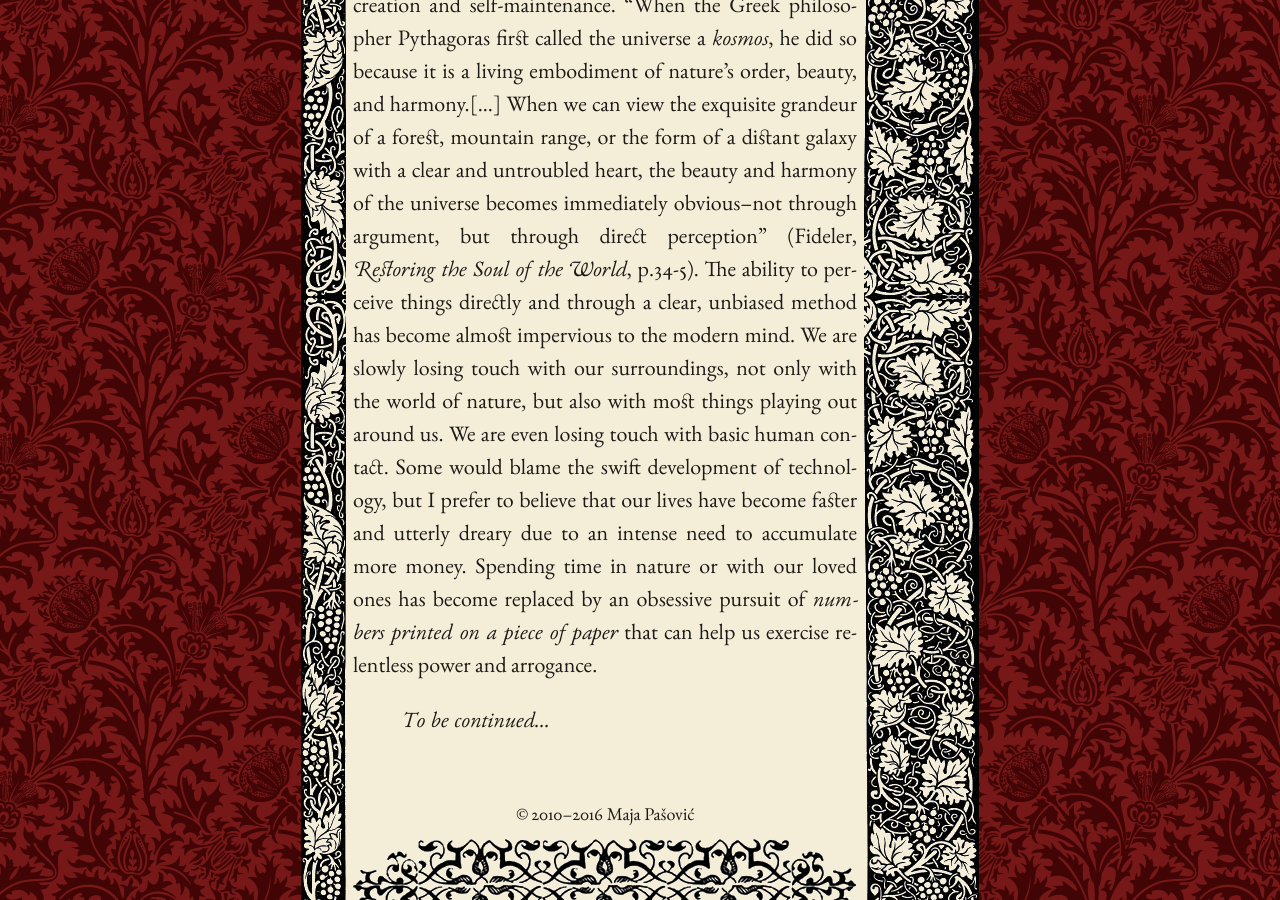
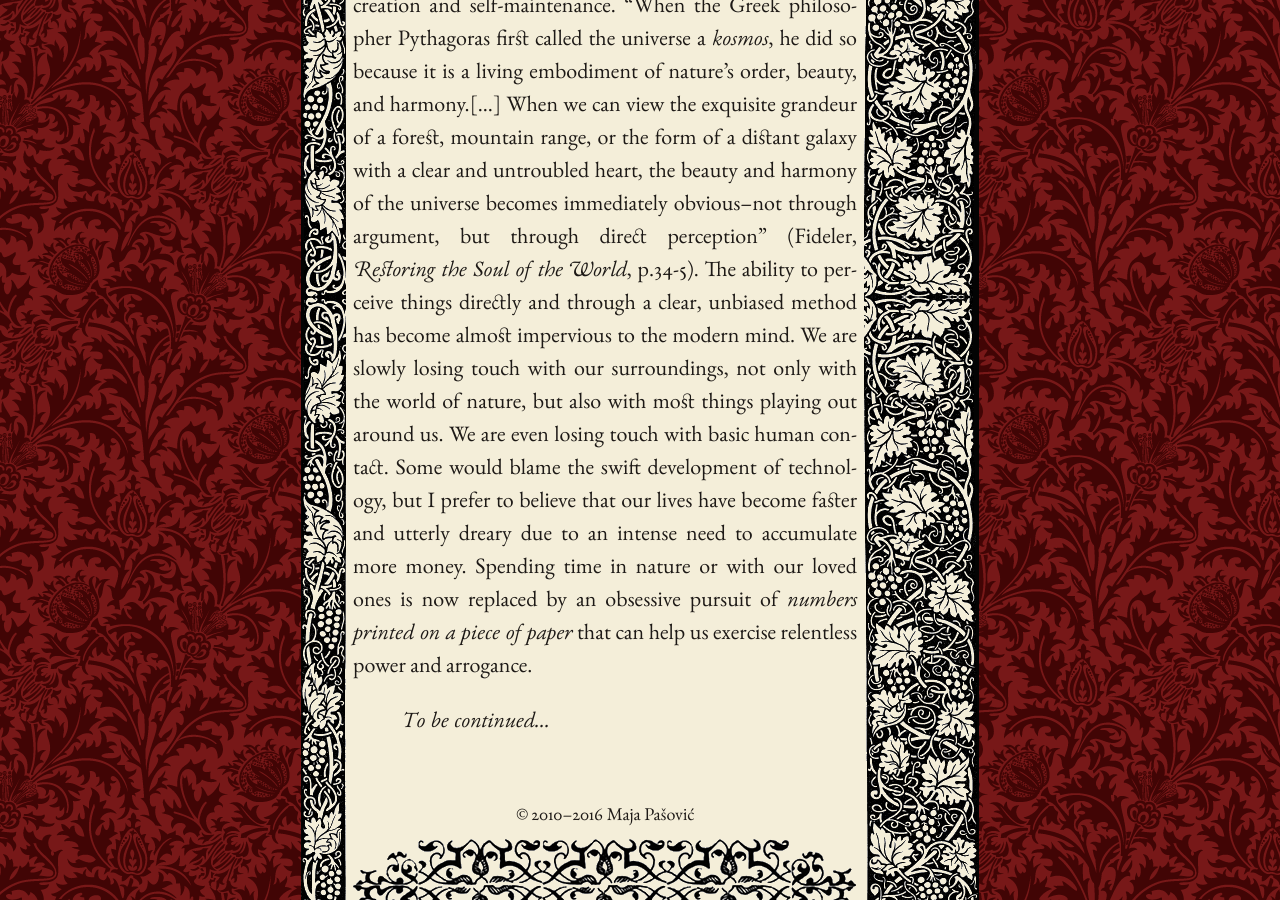
Before and after one commit to mpasovic/majapasovic.org, a Jekyll site: the page built from _posts/2016-07-06-a-lamenting-song-for-fireflies-progressive-destruction-of-the-environment-and-its-consequences.md, in a window 1280 px wide and 900 px high, scrolled down 3651 px. Built offline with Jekyll 4.4.1, drawn with Linux system fonts in a browser that asks for light colours; nearby versions of some CDN libraries.

Commit message:
Updated 2016-07-06-a-lamenting-song-for-fireflies-progressive-destruction-of-the-environment-and-its-consequences.md

```diff
--- a/_posts/2016-07-06-a-lamenting-song-for-fireflies-progressive-destruction-of-the-environment-and-its-consequences.md
+++ b/_posts/2016-07-06-a-lamenting-song-for-fireflies-progressive-destruction-of-the-environment-and-its-consequences.md
@@ -28,6 +28,8 @@ As a child, I wondered if fireflies came out at night from a mysterious land/hab
 Then, one day--after the childhood age has reached the end--reality hits us with its cruel truth: the summer nights that we used to know have changed substantially, and fireflies have started to gradually abandon the human race. Now, the night sky in the cities is not lit up by these luminous insects; instead, it is strewn with the reflection of colossal glowing glass boards, monstrous skyscrapers, and noisy traffic. Even the garlands of trees and flowers in the countryside and forests have been replaced with concrete, bricks and cement mortar; the waterways are being resized and transformed into areas fit for cargo vessels (as scientists have observed, many species of fireflies like to reside close to water); light pollution is on the rise, due to overpopulated cities and increased traffic; and finally, pesticides have become the staple ingredient of grass, food, and air. All of these factors have largely contributed to a decline in the number of firefly species worldwide. Summer nights have darkened from tufts blue to rust and slategray.
 
 *****
-As Ancient Greeks believed, nature is in a constant whirl of creation and self-maintenance. "When the Greek philosopher Pythagoras first called the universe a *kosmos*, he did so because it is a living embodiment of nature's order, beauty, and harmony.[...] When we can view the exquisite grandeur of a forest, mountain range, or the form of a distant galaxy with a clear and untroubled heart, the beauty and harmony of the universe becomes immediately obvious--not through argument, but through direct perception" (Fideler, *Restoring the Soul of the World*, p.34-5). The ability to perceive things directly and through a clear, unbiased method has become almost impervious to the modern mind. We are slowly losing touch with our surroundings, not only with the world of nature, but also with most things playing out around us. We are even losing touch with basic human contact. Some would blame the swift development of technology, but I prefer to believe that our lives have become faster and utterly dreary due to an intense need to accumulate more money. Spending time in nature or with our loved ones has become replaced by an obsessive pursuit of *numbers printed on a piece of paper* that can help us exercise relentless power and arrogance.
+As Ancient Greeks believed, nature is in a constant whirl of creation and self-maintenance. "When the Greek philosopher Pythagoras first called the universe a *kosmos*, he did so because it is a living embodiment of nature's order, beauty, and harmony.[...] When we can view the exquisite grandeur of a forest, mountain range, or the form of a distant galaxy with a clear and untroubled heart, the beauty and harmony of the universe becomes immediately obvious--not through argument, but through direct perception" (Fideler, *Restoring the Soul of the World*, p.34-5). The ability to perceive things directly and through a clear, unbiased method has become almost impervious to the modern mind. We are slowly losing touch with our surroundings, not only with the world of nature, but also with most things playing out around us. We are even losing touch with basic human contact. Some would blame the swift development of technology, but I prefer to believe that our lives have become faster and utterly dreary due to an intense need to accumulate more money. Spending time in nature or with our loved ones is now replaced by an obsessive pursuit of *numbers printed on a piece of paper* that can help us exercise relentless power and arrogance.
+
+
 
 *To be continued...*
```
